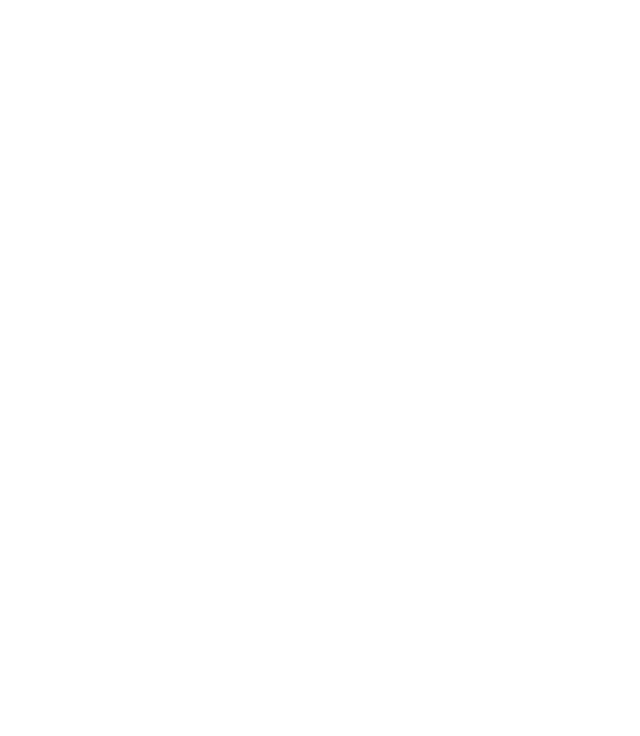
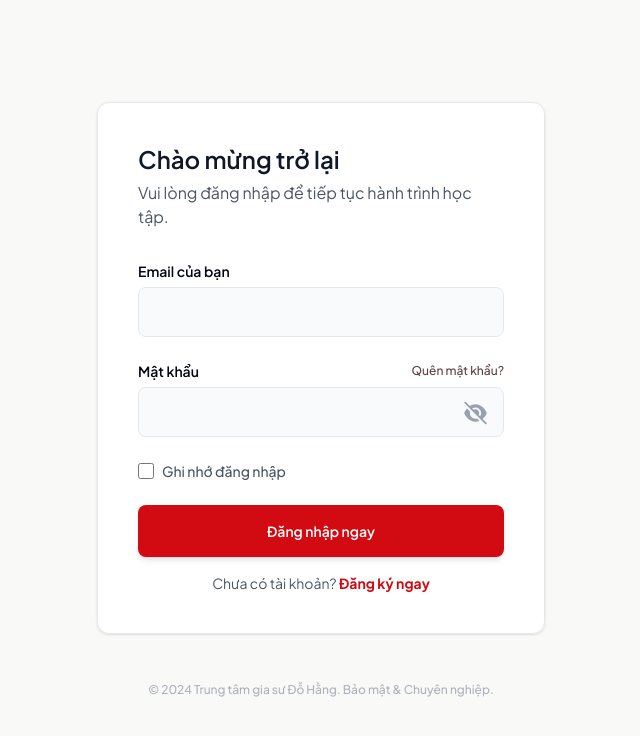
Before and after one commit to binhv005/tutor-website-project, a React (Vite) app in the folder tutor-frontend/: page /login in a window 1280 px wide. Before the commit this address had no page. Shown: the top 736 px of the page, without its empty margins (319-959 px from the left). Built offline with nearby package versions, Linux system fonts and the light colour scheme; the HTML template or start-up script is replaced by a standard one.

Commit message:
feat: add login page and route login

```diff
--- a/tutor-frontend/src/App.jsx
+++ b/tutor-frontend/src/App.jsx
@@ -6,6 +6,7 @@
 import ScrollToTop from "./components/ScrollToTop";
 import ParentPage from "./pages/ParentPage";
 import TutorPage from "./pages/TutorPage";
+import LoginPage from "./pages/LoginPage";
 function App() {
   return (
     <BrowserRouter>
@@ -18,6 +19,7 @@
           <Route path="parents" element={<ParentPage />} />
           <Route path="tutors" element={<TutorPage />} />
         </Route>
+        <Route path="/login" element={<LoginPage />} />
       </Routes>
     </BrowserRouter>
   );
--- /dev/null
+++ b/tutor-frontend/src/pages/LoginPage.jsx
@@ -0,0 +1,147 @@
+import { useState } from "react";
+import { FontAwesomeIcon } from "@fortawesome/react-fontawesome";
+import { faEye, faEyeSlash } from "@fortawesome/free-solid-svg-icons";
+import { Link } from "react-router-dom";
+
+export default function LoginPage() {
+  const [email, setEmail] = useState("");
+  const [password, setPassword] = useState("");
+  const [showPassword, setShowPassword] = useState(false);
+  const [remember, setRemember] = useState(false);
+  const [isLoading, setIsLoading] = useState(false);
+
+  const handleSubmit = (e) => {
+    e.preventDefault();
+    setIsLoading(true);
+    setTimeout(() => {
+      alert("Chức năng đăng nhập đang được phát triển. Vui lòng quay lại sau!");
+      setIsLoading(false);
+    }, 1500);
+  };
+
+  return (
+    <div className="bg-neutral text-gray-900 font-sans min-h-screen">
+      <div className="flex min-h-screen flex-col md:flex-row">
+        <div className="flex-1 flex flex-col justify-center items-center px-4 py-8 sm:px-6 md:p-10">
+          <div className="text-center mb-6 md:hidden">
+            <h1 className="text-3xl text-primary font-extrabold uppercase tracking-tight">
+              Đỗ Hằng
+            </h1>
+            <p className="text-gray-500 text-xs font-medium tracking-wide">
+              Tutoring Center
+            </p>
+          </div>
+
+          <div className="w-full max-w-md bg-white/95 backdrop-blur-md p-6 sm:p-8 md:p-10 rounded-xl shadow-sm border border-gray-200">
+            <div className="mb-6 md:mb-8">
+              <h2 className="text-xl sm:text-2xl font-semibold text-gray-900 mb-1.5">
+                Chào mừng trở lại
+              </h2>
+              <p className="text-gray-600 text-sm sm:text-base">
+                Vui lòng đăng nhập để tiếp tục hành trình học tập.
+              </p>
+            </div>
+
+            <form onSubmit={handleSubmit} className="space-y-5 md:space-y-6">
+              <div className="space-y-1.5">
+                <label
+                  className="block text-sm font-semibold text-gray-950"
+                  htmlFor="email"
+                >
+                  Email của bạn
+                </label>
+                <div className="relative">
+                  <input
+                    className="w-full pl-4 py-3 bg-gray-50 border border-gray-200 rounded-lg focus:ring-2 focus:ring-tertiary focus:border-tertiary transition-all outline-none text-sm sm:text-base"
+                    id="email"
+                    type="email"
+                    required
+                    value={email}
+                    onChange={(e) => setEmail(e.target.value)}
+                  />
+                </div>
+              </div>
+
+              <div className="space-y-1.5">
+                <div className="flex justify-between items-center">
+                  <label
+                    className="block text-sm font-semibold text-gray-950"
+                    htmlFor="password"
+                  >
+                    Mật khẩu
+                  </label>
+                  <a
+                    className="text-headline text-xs font-medium hover:underline transition-all"
+                    href="#forgot"
+                  >
+                    Quên mật khẩu?
+                  </a>
+                </div>
+                <div className="relative">
+                  <input
+                    className="w-full pl-4 py-3 bg-gray-50 border border-gray-200 rounded-lg focus:ring-2 focus:ring-tertiary focus:border-tertiary transition-all outline-none text-sm sm:text-base"
+                    id="password"
+                    type={showPassword ? "text" : "password"}
+                    required
+                    value={password}
+                    onChange={(e) => setPassword(e.target.value)}
+                  />
+                  <button
+                    className="absolute right-4 top-1/2 -translate-y-1/2 text-gray-400 hover:text-gray-900 transition-colors"
+                    type="button"
+                    onClick={() => setShowPassword(!showPassword)}
+                  >
+                    <span className="material-symbols-outlined text-xl">
+                      {showPassword ? (
+                        <FontAwesomeIcon icon={faEye} />
+                      ) : (
+                        <FontAwesomeIcon icon={faEyeSlash} />
+                      )}
+                    </span>
+                  </button>
+                </div>
+              </div>
+
+              <div className="flex items-center">
+                <input
+                  className="w-4 h-4 text-primary bg-gray-100 border-gray-200 rounded focus:ring-primary cursor-pointer"
+                  id="remember"
+                  type="checkbox"
+                  checked={remember}
+                  onChange={(e) => setRemember(e.target.checked)}
+                />
+                <label
+                  className="ml-2 text-xs sm:text-sm font-medium text-gray-600 cursor-pointer select-none"
+                  htmlFor="remember"
+                >
+                  Ghi nhớ đăng nhập
+                </label>
+              </div>
+
+              <button
+                className="w-full bg-primary text-white py-3.5 mb-4 sm:py-4 rounded-lg font-semibold text-sm hover:opacity-95 active:scale-[0.98] transition-all shadow-md disabled:opacity-70 cursor-pointer"
+                type="submit"
+                disabled={isLoading}
+              >
+                {isLoading ? "Đang xử lý..." : "Đăng nhập ngay"}
+              </button>
+            </form>
+
+            <p className="text-center text-xs sm:text-sm text-gray-600">
+              Chưa có tài khoản?{" "}
+              <Link to="/register" className="font-bold text-primary">
+                Đăng ký ngay
+              </Link>
+            </p>
+          </div>
+
+          <footer className="mt-8 md:mt-12 text-center text-gray-400 opacity-80">
+            <p className="text-[11px] sm:text-xs font-medium">
+              © 2024 Trung tâm gia sư Đỗ Hằng. Bảo mật &amp; Chuyên nghiệp.
+            </p>
+          </footer>
+        </div>
+      </div>
+    </div>
+  );
+}
```
